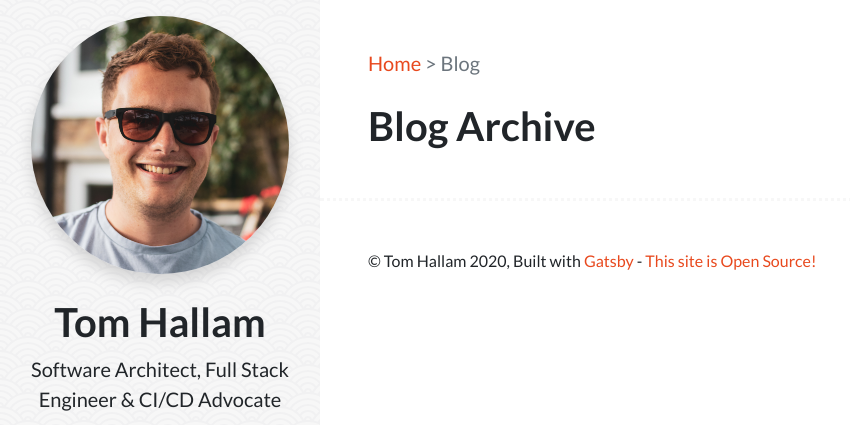
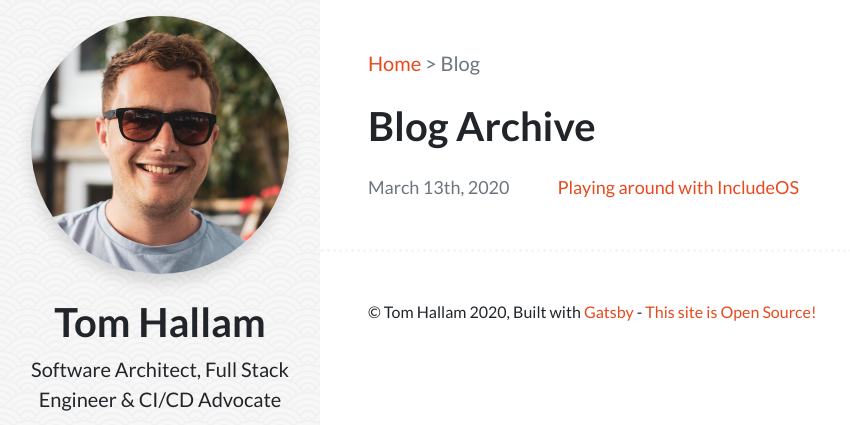
Before and after one commit to tomhallam/tomhallam.co.uk, a Gatsby site: page /blog in a window 1280 px wide. Shown: the top 425 px of the page, without its empty margins (0-850 px from the left). Built offline with nearby package versions, Linux system fonts and the light colour scheme; Gatsby itself is replaced by a stand-in of ours.

Commit message:
feat: Add blog list to blog archive

```diff
--- a/src/pages/blog.js
+++ b/src/pages/blog.js
@@ -4,6 +4,7 @@ import { Col } from "react-bootstrap"
 
 import Layout from "../components/layout"
 import SEO from "../components/seo"
+import BlogPostList from "../components/blog-post-list"
 
 export default ({ data }) => {
   return (
@@ -17,6 +18,7 @@ export default ({ data }) => {
           <h1 className="mb-4" style={{ fontWeight: 700 }}>
             Blog Archive
           </h1>
+          <BlogPostList />
         </div>
       </Col>
     </Layout>
```
